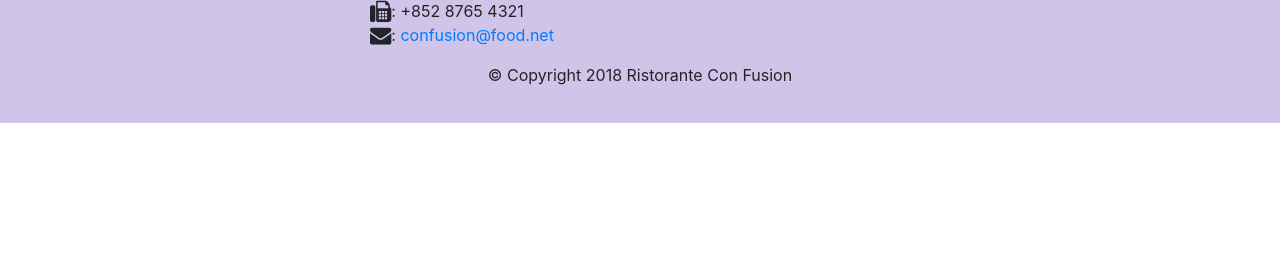
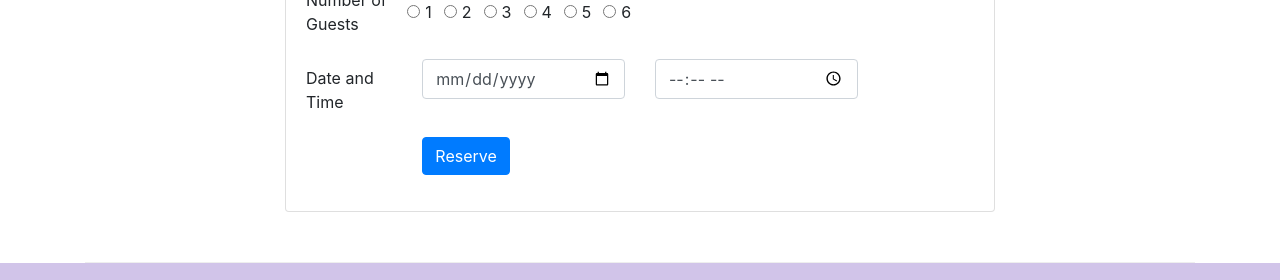
Before and after one commit to Neshanpro/Bootstrap-Practice, a website: page index.html in a window 1280 px wide. Shown: the part 1683-1963 px from the top of the page. Before the commit the page ends 1806 px from the top, so only its background shows below. Drawn offline with nearby package versions, Linux system fonts and the light colour scheme.

Commit message:
assignment 2

```diff
--- a/index.html
+++ b/index.html
@@ -47,6 +47,10 @@
                 <div class="col-12 col-sm align-self-center">
                     <img src="img/logo.png" class="img-fluid">
                 </div>
+                <div class="col-12 col-sm align-self-center">
+                    <a type="submit" class="btn btn-block btn-warning" href="#reserveTable">Reserve
+                        Table</a>
+                </div>
             </div>
         </div>
     </header>
@@ -77,12 +81,19 @@
                 <h3>This Month's Promotions</h3>
             </div>
             <div class="col col-sm col-md">
-                <h2>Weekend Grand Buffet</h2>
-                <p class="d-none d-sm-block">Featuring mouthwatering combinations with a choice of five different
-                    salads, six enticing
-                    appetizers,
-                    six main entrees and five choicest desserts. Free flowing bubbly and soft drinks. All for just
-                    $19.99 per person </p>
+                <div class="media">
+                    <div class="media-body">
+                        <h2 class="mt-0">Weekend Grand Buffet <span class="badge badge-danger">NEW</span></h2>
+                        <p class="d-none d-sm-block">Featuring mouthwatering combinations with a choice of five
+                            different
+                            salads, six enticing
+                            appetizers,
+                            six main entrees and five choicest desserts. Free flowing bubbly and soft drinks. All for
+                            just
+                            $19.99 per person </p>
+                    </div>
+                    <img class="d-flex ml-3 img-thumbnil align-self-center" src="img/buffet.png" alt="Buffet">
+                </div>
             </div>
         </div>
 
@@ -102,6 +113,71 @@
                             whos-who in the culinary world, he specializes in
                             creating mouthwatering Indo-Italian fusion experiences.
                         </p>
+                    </div>
+                </div>
+            </div>
+        </div>
+        <div class="row row-content align-items-center justify-content-center" id="reserveTable">
+            <div class="col-12 col-sm-8">
+                <div class="card">
+                    <h3 class="card-header bg-warning text-white">Reserve a Table</h3>
+                    <div class="card-body">
+                        <form>
+                            <div class="form-group row">
+                                <label for="guests" class="col-12 col-sm-12 col-md-2 col-form-label">Number of
+                                    Guests</label>
+                                <div class="form-check form-check-inline">
+                                    <input class="form-check-input" type="radio" name="guests" id="guest1"
+                                        value="option1" />
+                                    <label class="form-check-label" for="guest1">1</label>
+                                </div>
+                                <div class="form-check form-check-inline">
+                                    <input class="form-check-input" type="radio" name="guests" id="guest2"
+                                        value="option2" />
+                                    <label class="form-check-label" for="guest2">2</label>
+                                </div>
+                                <div class="form-check form-check-inline">
+                                    <input class="form-check-input" type="radio" name="guests" id="guest3"
+                                        value="option3" />
+                                    <label class="form-check-label" for="guest3">3</label>
+                                </div>
+                                <div class="form-check form-check-inline">
+                                    <input class="form-check-input" type="radio" name="guests" id="guest4"
+                                        value="option4" />
+                                    <label class="form-check-label" for="guest4">4</label>
+                                </div>
+                                <div class="form-check form-check-inline">
+                                    <input class="form-check-input" type="radio" name="guests" id="guest5"
+                                        value="option5" />
+                                    <label class="form-check-label" for="guest5">5</label>
+                                </div>
+                                <div class="form-check form-check-inline">
+                                    <input class="form-check-input" type="radio" name="guests" id="guest6"
+                                        value="option6" />
+                                    <label class="form-check-label" for="guest6">6</label>
+                                </div>
+                            </div>
+                            <div class="form-group row">
+                                <label for="date" class="col-12 col-sm-12 col-md-2 col-form-label">Date and Time</label>
+                                <div class="col-12 col-sm-12 col-md-4">
+                                    <div class="input-group">
+                                        <input type="date" class="form-control" id="date" name="date"
+                                            placeholder="Date">
+                                    </div>
+                                </div>
+                                <div class="col-12 col-sm-12 col-md-4">
+                                    <div class="input-group">
+                                        <input type="time" class="form-control" id="time" name="time"
+                                            placeholder="Time">
+                                    </div>
+                                </div>
+                            </div>
+                            <div class="form-group row">
+                                <div class="offset-md-2 col-md-10">
+                                    <button type="submit" class="btn btn-primary">Reserve</button>
+                                </div>
+                            </div>
+                        </form>
                     </div>
                 </div>
             </div>
```
